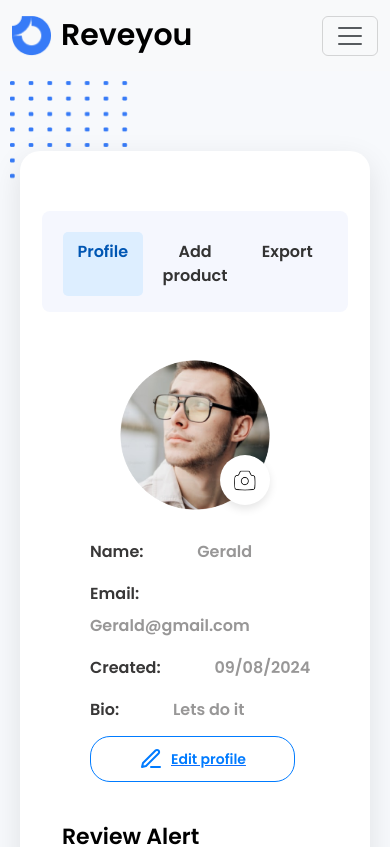
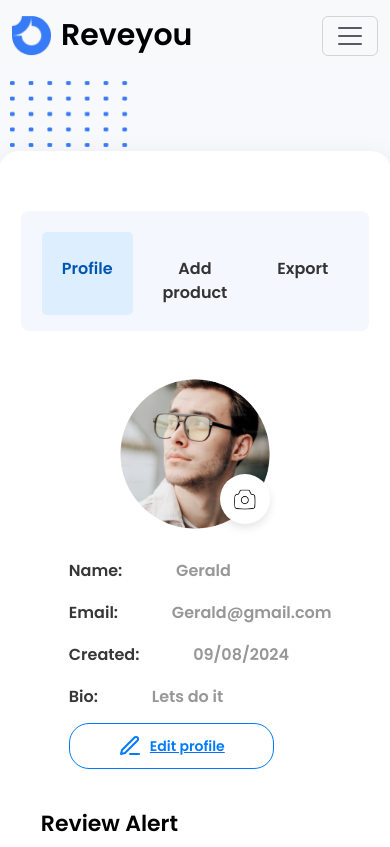
Before and after one commit to saraabdelrhman/wallet-market-master, a React (Create React App) app: page /profile in a window 390 px wide. Shown: the top 847 px of the page. Built offline with nearby package versions, Linux system fonts and the light colour scheme.

Commit message:
Update Profile.css

```diff
--- a/src/components/Profile.css
+++ b/src/components/Profile.css
@@ -179,7 +179,6 @@
 
 @media (max-width: 480px) {
   .nav-link {
-    padding: 8px 10px;
   }
 }
 
```
